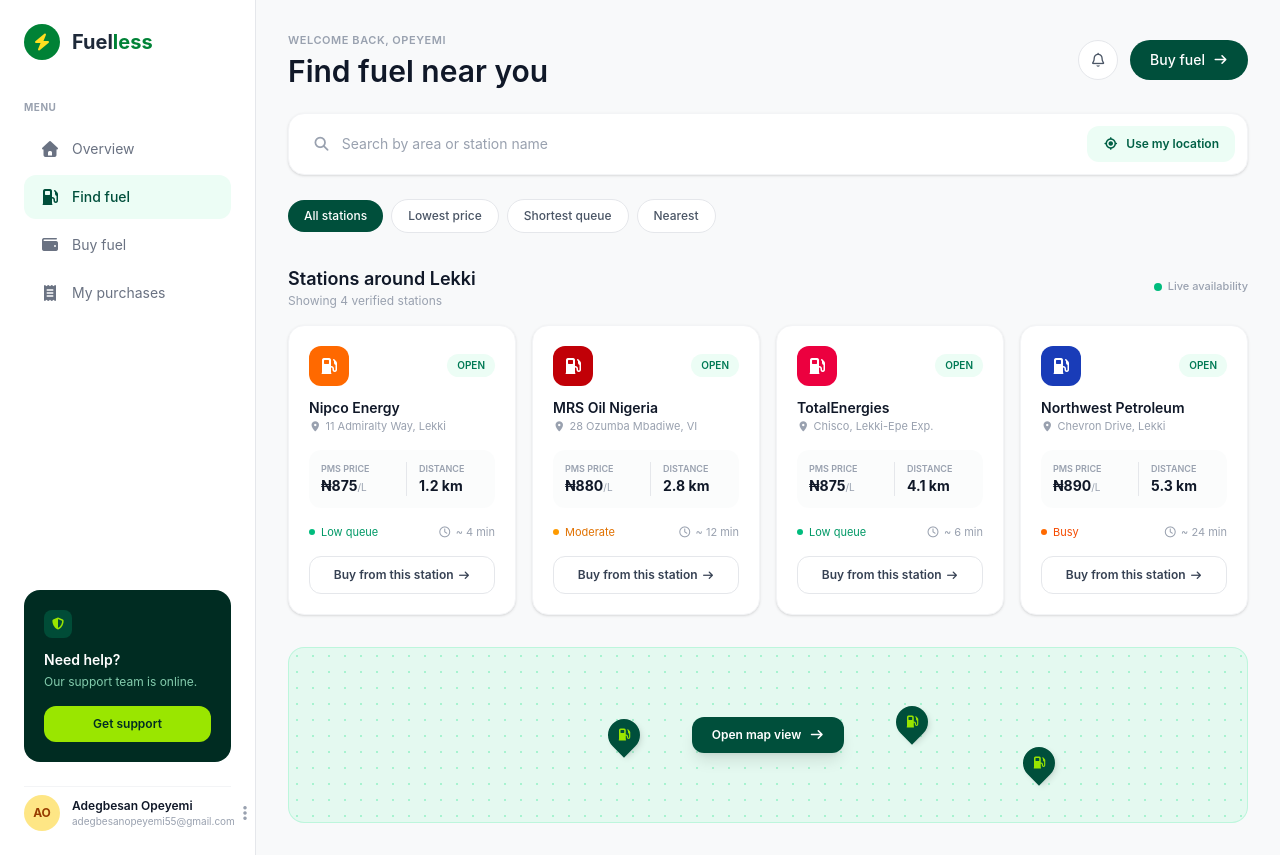
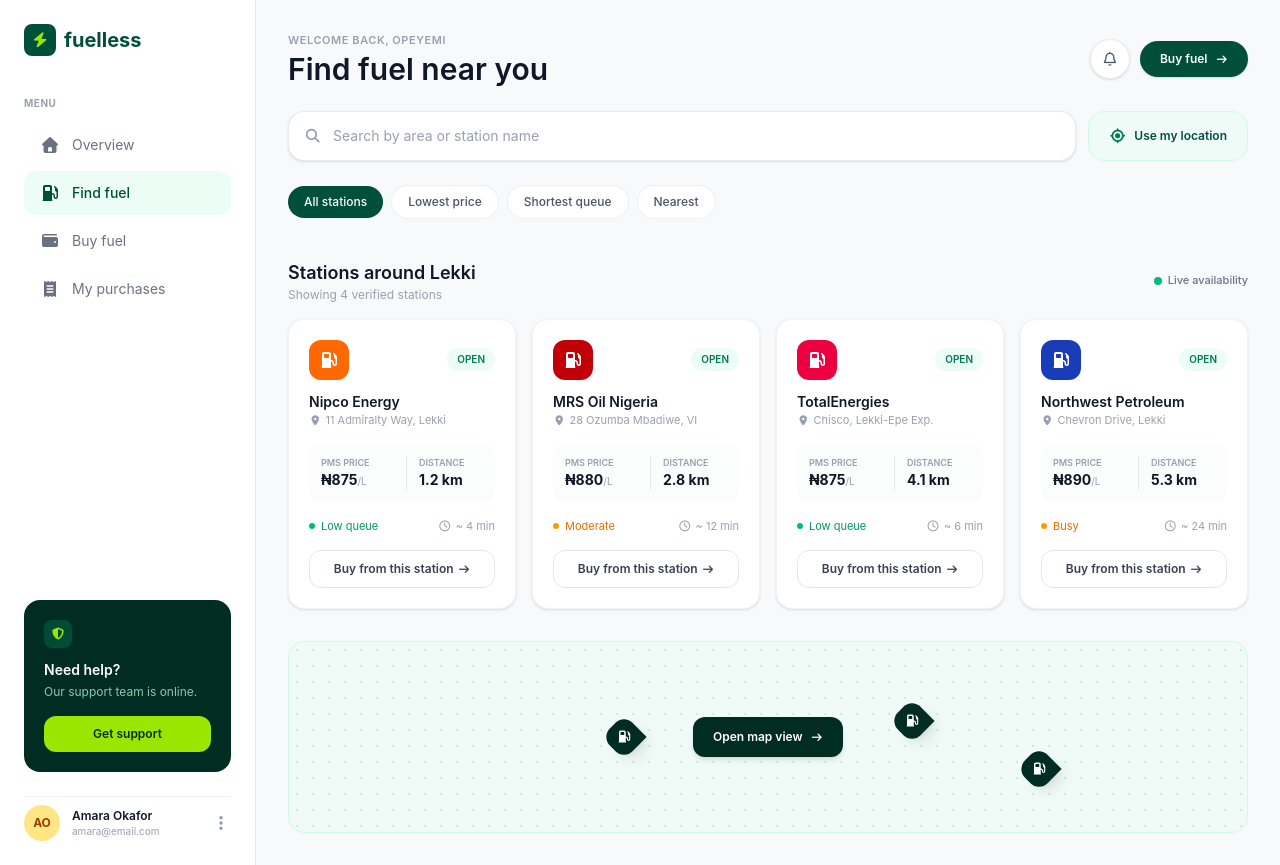
Before and after one commit to Opeyemi2342/Gas-Station-Project, a website: page findfuelpage.html in a window 1280 px wide. Drawn offline with Linux system fonts and the light colour scheme.

Commit message:
initial commit

```diff
--- a/findfuelpage.html
+++ b/findfuelpage.html
@@ -10,22 +10,20 @@
 </head>
 
 <body>
-    <div class="flex min-h-screen bg-[#F8F9FA] text-gray-800 font-sans">
-        <aside class="w-64 bg-white border-r border-gray-200 flex flex-col justify-between p-6 shrink-0">
+    <div class="flex min-h-screen bg-[#F8F9FA] text-gray-800 font-sans relative">
+        <aside
+            class="fixed inset-y-0 left-0 z-50 w-64 bg-white border-r border-gray-200 flex flex-col justify-between p-6 transform -translate-x-full lg:translate-x-0 lg:static transition-transform duration-300 ease-in-out shrink-0">
             <div>
-                <div class="flex items-center gap-3 mb-10">
-                    <div class="w-9 h-9 rounded-full bg-green-700 flex items-center justify-center">
-                        <i class="fa-solid fa-bolt text-yellow-300"></i>
+                <div class="flex items-center space-x-2 text-emerald-900 font-bold text-xl mb-10">
+                    <div
+                        class="w-8 h-8 bg-emerald-900 text-lime-400 rounded-lg flex items-center justify-center text-sm">
+                        <i class="fa-solid fa-bolt"></i>
+                    </div>
+                    <span>fuelless</span>
                 </div>
 
-                    <span class="text-xl font-bold">
-                        <span>Fuel</span><span class="text-green-700">less</span>
-                    </span>
-                </div>
                 <div class="space-y-1">
-                    <p class="text-[10px] font-bold text-gray-400 tracking-wider uppercase mb-3">
-                        menu
-                    </p>
+                    <p class="text-[10px] font-bold text-gray-400 tracking-wider uppercase mb-3">Menu</p>
 
                     <a href="./welcomepage.html"
                         class="flex items-center space-x-3 px-4 py-3 text-gray-500 hover:bg-gray-50 hover:text-gray-900 rounded-xl text-sm transition">
@@ -60,9 +58,7 @@
                         <i class="fa-solid fa-shield-halved"></i>
                     </div>
                     <h4 class="font-semibold text-sm mb-1">Need help?</h4>
-                    <p class="text-xs text-emerald-200/80 mb-4">
-                        Our support team is online.
-                    </p>
+                    <p class="text-xs text-emerald-200/80 mb-4">Our support team is online.</p>
                     <button
                         class="w-full bg-lime-400 text-emerald-950 font-semibold py-2.5 rounded-xl text-xs hover:bg-lime-300 transition">
                         Get support
@@ -76,12 +72,8 @@
                             AO
                         </div>
                         <div>
-                            <h5 class="text-xs font-semibold text-gray-900">
-                                Adegbesan Opeyemi
-                            </h5>
-                            <p class="text-[10px] text-gray-400">
-                                adegbesanopeyemi55@gmail.com
-                            </p>
+                            <h5 class="text-xs font-semibold text-gray-900">Amara Okafor</h5>
+                            <p class="text-[10px] text-gray-400">amara@email.com</p>
                         </div>
                     </div>
                     <button class="text-gray-400 hover:text-gray-600">
@@ -91,70 +83,93 @@
             </div>
         </aside>
 
-        <main class="flex-1 p-8 overflow-y-auto">
-            <header class="flex items-center justify-between mb-6">
-                <div>
-                    <p class="text-[11px] font-semibold text-gray-400 uppercase tracking-wider mb-1">Welcome back, Opeyemi
-                    </p>
+        <main class="flex-1 p-4 md:p-8 overflow-y-auto w-full">
+            <header class="mb-6 space-y-4">
+                <div class="flex items-center justify-between">
+                    <div class="flex items-center space-x-3">
+                        <button
+                            class="lg:hidden w-10 h-10 bg-white border border-gray-200/80 rounded-xl flex items-center justify-center text-gray-700 shadow-sm hover:bg-gray-50 active:scale-95 transition">
+                            <i class="fa-solid fa-bars text-base"></i>
+                        </button>
+
+                        <div class="flex lg:hidden items-center space-x-2 text-emerald-900 font-bold text-lg">
+                            <div class="flex items-center gap-3">
+                                <div class="w-9 h-9 rounded-full bg-green-700 flex items-center justify-center">
+                                    <i class="fa-solid fa-bolt text-yellow-300"></i>
+                                </div>
+
+                                <span class="text-xl font-bold">
+                                    <span>Fuel</span><span class="text-green-700">less</span>
+                                </span>
+                            </div>
+                        </div>
+
+                        <div class="hidden lg:block">
+                            <p class="text-[11px] font-semibold text-gray-400 uppercase tracking-wider mb-0.5">Welcome
+                                back, Opeyemi</p>
                             <h1 class="text-3xl font-semibold text-gray-900">Find fuel near you</h1>
                         </div>
+                    </div>
 
-                <div class="flex items-center space-x-3">
+                    <div class="flex items-center space-x-2.5">
                         <button
-                        class="w-10 h-10 bg-white border border-gray-200 rounded-full flex items-center justify-center text-gray-600 hover:bg-gray-50">
+                            class="w-10 h-10 bg-white border border-gray-200/80 rounded-full flex items-center justify-center text-gray-600 hover:bg-gray-50 shadow-sm active:scale-95 transition">
                             <i class="fa-regular fa-bell text-sm"></i>
                         </button>
                         <button
-                        class="bg-emerald-900 text-white px-5 py-2.5 rounded-full text-sm font-medium flex items-center space-x-2 hover:bg-emerald-800 transition">
+                            class="hidden sm:flex bg-emerald-900 text-white px-5 py-2.5 rounded-full text-xs font-semibold items-center space-x-2 hover:bg-emerald-800 shadow-sm transition">
                             <span>Buy fuel</span>
-                        <i class="fa-solid fa-arrow-right text-xs"></i>
+                            <i class="fa-solid fa-arrow-right text-[10px]"></i>
                         </button>
+                    </div>
+                </div>
+
+                <div class="lg:hidden pt-1">
+                    <p class="text-[10px] font-semibold text-gray-400 uppercase tracking-wider mb-0.5">Welcome back,
+                        Opeyemi</p>
+                    <h1 class="text-2xl font-bold text-gray-900 tracking-tight">Find fuel near you</h1>
                 </div>
             </header>
 
-            <div class="bg-white p-3 rounded-2xl border border-gray-100 shadow-sm flex items-center gap-3 mb-6">
-                <div class="flex-1 flex items-center space-x-3 px-3">
-                    <i class="fa-solid fa-magnifying-glass text-gray-400 text-sm"></i>
+            <div class="flex flex-col md:flex-row gap-3 mb-6">
+                <div class="flex-1 relative">
+                    <i
+                        class="fa-solid fa-magnifying-glass absolute left-4 top-1/2 -translate-y-1/2 text-gray-400 text-sm"></i>
                     <input type="text" placeholder="Search by area or station name"
-                        class="w-full text-sm text-gray-700 placeholder-gray-400 focus:outline-none bg-transparent">
+                        class="w-full bg-white border border-gray-200/80 rounded-2xl pl-11 pr-4 py-3.5 text-sm outline-none focus:border-emerald-700 shadow-sm placeholder:text-gray-400">
                 </div>
+
                 <button
-                    class="bg-emerald-50 text-emerald-800 text-xs font-semibold px-4 py-2.5 rounded-xl flex items-center space-x-2 hover:bg-emerald-100 transition shrink-0">
-                    <i class="fa-solid fa-location-crosshairs text-xs"></i>
+                    class="bg-emerald-50/70 border border-emerald-100 text-emerald-900 px-5 py-3.5 rounded-2xl text-xs font-semibold flex items-center justify-center space-x-2 hover:bg-emerald-100 transition shrink-0">
+                    <i class="fa-solid fa-location-crosshairs text-emerald-700 text-sm"></i>
                     <span>Use my location</span>
                 </button>
             </div>
 
-            <div class="flex items-center space-x-2 mb-8">
-                <button class="bg-emerald-900 text-white text-xs font-medium px-4 py-2 rounded-full">
-                    All stations
-                </button>
+            <div class="flex items-center space-x-2 overflow-x-auto pb-2 mb-8">
+                <button class="bg-emerald-900 text-white px-4 py-2 rounded-full text-xs font-medium shrink-0">All
+                    stations</button>
                 <button
-                    class="bg-white border border-gray-200 text-gray-600 hover:bg-gray-50 text-xs font-medium px-4 py-2 rounded-full">
-                    Lowest price
-                </button>
+                    class="bg-white text-gray-600 border border-gray-200/60 px-4 py-2 rounded-full text-xs font-medium hover:bg-gray-50 shrink-0">Lowest
+                    price</button>
                 <button
-                    class="bg-white border border-gray-200 text-gray-600 hover:bg-gray-50 text-xs font-medium px-4 py-2 rounded-full">
-                    Shortest queue
-                </button>
+                    class="bg-white text-gray-600 border border-gray-200/60 px-4 py-2 rounded-full text-xs font-medium hover:bg-gray-50 shrink-0">Shortest
+                    queue</button>
                 <button
-                    class="bg-white border border-gray-200 text-gray-600 hover:bg-gray-50 text-xs font-medium px-4 py-2 rounded-full">
-                    Nearest
-                </button>
+                    class="bg-white text-gray-600 border border-gray-200/60 px-4 py-2 rounded-full text-xs font-medium hover:bg-gray-50 shrink-0">Nearest</button>
             </div>
 
             <div class="flex items-center justify-between mb-4">
                 <div>
-                    <h2 class="text-lg font-semibold text-gray-900">Stations around Lekki</h2>
+                    <h3 class="text-base md:text-lg font-semibold text-gray-900">Stations around Lekki</h3>
                     <p class="text-xs text-gray-400">Showing 4 verified stations</p>
                 </div>
-                <div class="flex items-center space-x-1.5 text-xs text-gray-500 font-medium">
-                    <span class="w-2 h-2 rounded-full bg-emerald-500"></span>
-                    <span class="text-[11px] text-gray-400">Live availability</span>
-                </div>
+                <span class="flex items-center text-[11px] font-medium text-gray-500">
+                    <span class="w-2 h-2 bg-emerald-500 rounded-full mr-1.5"></span> Live availability
+                </span>
             </div>
 
-            <div class="grid grid-cols-1 md:grid-cols-2 lg:grid-cols-4 gap-4 mb-8">
+            <div class="grid grid-cols-1 sm:grid-cols-2 xl:grid-cols-4 gap-4 mb-8">
                 <div class="bg-white p-5 rounded-2xl border border-gray-100 shadow-sm flex flex-col justify-between">
                     <div>
                         <div class="flex items-center justify-between mb-3">
@@ -190,7 +205,6 @@
                             </span>
                         </div>
                     </div>
-
                     <button
                         class="w-full border border-gray-200 py-2.5 rounded-xl text-xs font-semibold text-gray-700 hover:bg-gray-50 flex items-center justify-center space-x-1">
                         <span>Buy from this station</span>
@@ -233,7 +247,6 @@
                             </span>
                         </div>
                     </div>
-
                     <button
                         class="w-full border border-gray-200 py-2.5 rounded-xl text-xs font-semibold text-gray-700 hover:bg-gray-50 flex items-center justify-center space-x-1">
                         <span>Buy from this station</span>
@@ -276,7 +289,6 @@
                             </span>
                         </div>
                     </div>
-
                     <button
                         class="w-full border border-gray-200 py-2.5 rounded-xl text-xs font-semibold text-gray-700 hover:bg-gray-50 flex items-center justify-center space-x-1">
                         <span>Buy from this station</span>
@@ -311,44 +323,51 @@
                         </div>
 
                         <div class="flex items-center justify-between text-[11px] text-gray-500 mb-4">
-                            <span class="flex items-center text-orange-600">
-                                <span class="w-1.5 h-1.5 bg-orange-500 rounded-full mr-1.5"></span> Busy
+                            <span class="flex items-center text-amber-600">
+                                <span class="w-1.5 h-1.5 bg-amber-500 rounded-full mr-1.5"></span> Busy
                             </span>
                             <span class="flex items-center text-gray-400">
                                 <i class="fa-regular fa-clock mr-1"></i> ~ 24 min
                             </span>
                         </div>
                     </div>
-
                     <button
                         class="w-full border border-gray-200 py-2.5 rounded-xl text-xs font-semibold text-gray-700 hover:bg-gray-50 flex items-center justify-center space-x-1">
                         <span>Buy from this station</span>
                         <i class="fa-solid fa-arrow-right text-[10px]"></i>
                     </button>
                 </div>
+
             </div>
 
             <div
-                class="relative h-44 w-full bg-emerald-100/50 rounded-2xl border border-emerald-200/60 overflow-hidden flex items-center justify-center bg-[radial-gradient(#a7f3d0_1px,transparent_1px)] [background-size:16px_16px]">
+                class="relative w-full h-48 bg-emerald-50/60 rounded-2xl border border-emerald-100 overflow-hidden flex items-center justify-center">
                 <div
-                    class="absolute left-1/3 top-1/2 -translate-y-1/2 w-8 h-8 bg-emerald-900 text-lime-400 rounded-t-full rounded-br-full -rotate-45 flex items-center justify-center shadow-md">
-                    <i class="fa-solid fa-gas-pump rotate-45 text-xs"></i>
+                    class="absolute inset-0 opacity-20 bg-[radial-gradient(#10b981_1px,transparent_1px)] [background-size:16px_16px]">
                 </div>
+
                 <div
-                    class="absolute right-1/3 top-1/3 w-8 h-8 bg-emerald-900 text-lime-400 rounded-t-full rounded-br-full -rotate-45 flex items-center justify-center shadow-md">
-                    <i class="fa-solid fa-gas-pump rotate-45 text-xs"></i>
+                    class="absolute left-1/3 top-1/2 -translate-y-1/2 w-8 h-8 bg-emerald-950 text-white rounded-xl rounded-br-none flex items-center justify-center shadow-lg -rotate-45">
+                    <i class="fa-solid fa-gas-pump text-xs rotate-45"></i>
                 </div>
+
                 <div
-                    class="absolute right-1/5 bottom-1/4 w-8 h-8 bg-emerald-900 text-lime-400 rounded-t-full rounded-br-full -rotate-45 flex items-center justify-center shadow-md">
-                    <i class="fa-solid fa-gas-pump rotate-45 text-xs"></i>
+                    class="absolute right-1/3 top-1/3 w-8 h-8 bg-emerald-950 text-white rounded-xl rounded-br-none flex items-center justify-center shadow-lg -rotate-45">
+                    <i class="fa-solid fa-gas-pump text-xs rotate-45"></i>
+                </div>
+
+                <div
+                    class="absolute right-1/5 bottom-1/4 w-8 h-8 bg-emerald-950 text-white rounded-xl rounded-br-none flex items-center justify-center shadow-lg -rotate-45">
+                    <i class="fa-solid fa-gas-pump text-xs rotate-45"></i>
                 </div>
 
                 <button
-                    class="relative z-10 bg-emerald-900 text-white text-xs font-semibold px-5 py-2.5 rounded-xl flex items-center space-x-2 shadow-lg hover:bg-emerald-800 transition">
+                    class="relative z-10 bg-emerald-950 text-white px-5 py-3 rounded-xl text-xs font-semibold flex items-center space-x-2 shadow-md hover:bg-emerald-900 transition">
                     <span>Open map view</span>
-                    <i class="fa-solid fa-arrow-right text-xs"></i>
+                    <i class="fa-solid fa-arrow-right text-[10px]"></i>
                 </button>
             </div>
+
         </main>
     </div>
 
```
Also changed, not shown: buyfuelpage.html (+55 -22 lines), welcomepage.html (+16 -31 lines), dist/output.css. Lines whose indentation alone changed are shown as unchanged.
